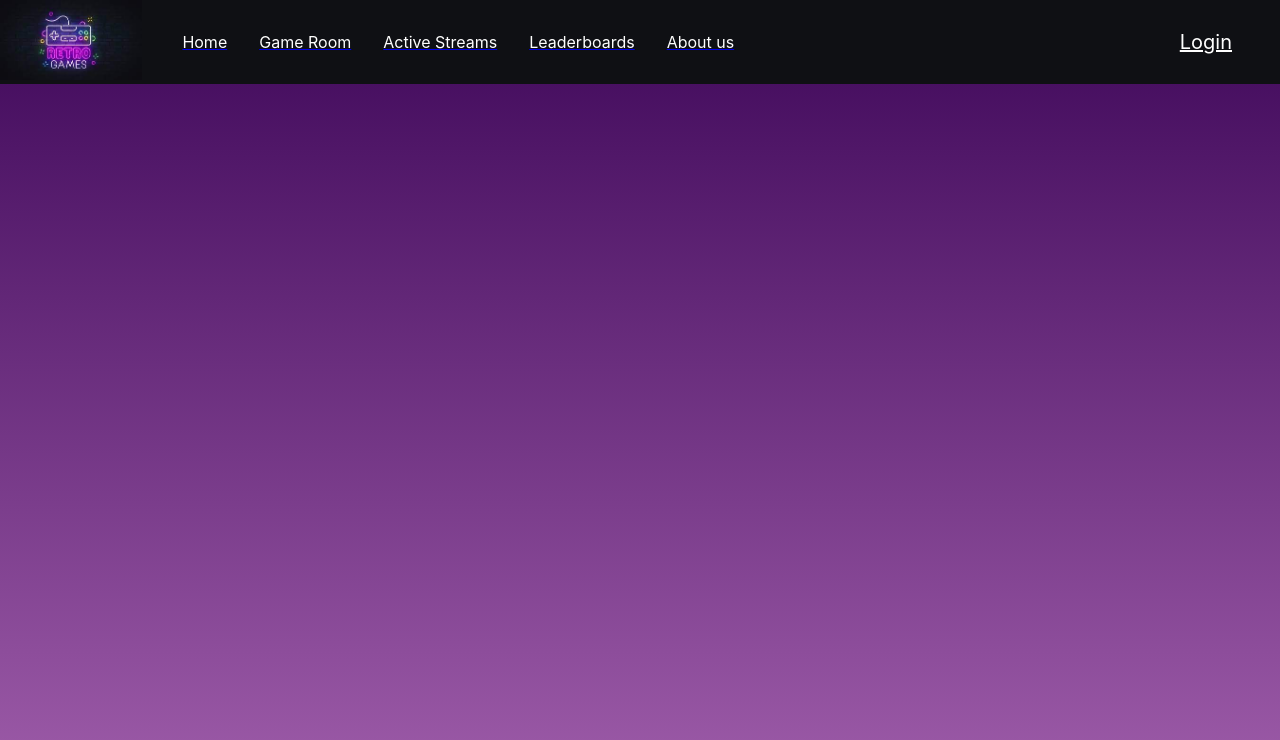
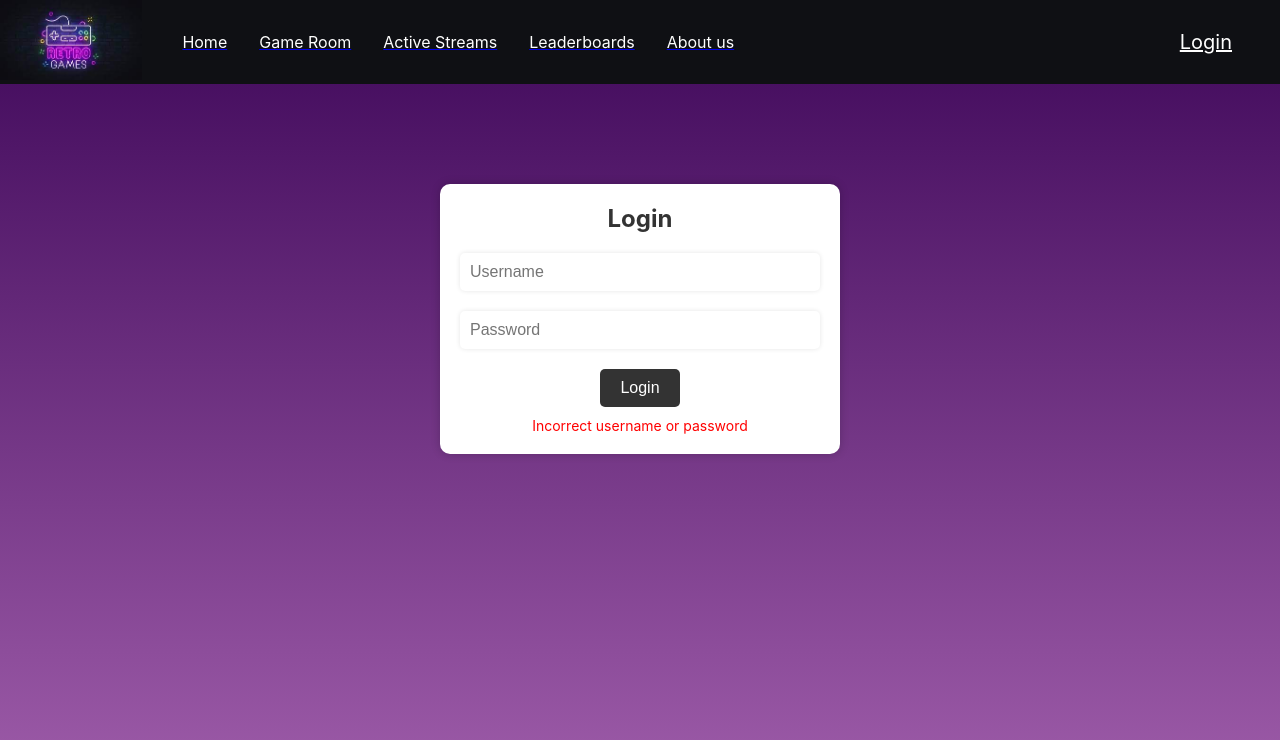
Before and after one commit to AustinCroucher247/austin-croucher-capstone, a React (Create React App) app: page /Login in a window 1280 px wide. Shown: the top 740 px of the page. Built offline with nearby package versions, Linux system fonts and the light colour scheme.

Commit message:
added login card

```diff
--- a/src/Components/Login/Login.jsx
+++ b/src/Components/Login/Login.jsx
@@ -3,9 +3,18 @@ import Header from '../Header/Header';
 
 function Login() {
     return (
-        <div>
+        <>
             <Header />
-        </div>
+            <div class="card">
+                <h2>Login</h2>
+                <form action="" method="post">
+                    <input type="text" name="username" placeholder="Username" />
+                    <input type="password" name="password" placeholder="Password" />
+                    <input type="submit" value="Login" />
+                    <div class="error">Incorrect username or password</div>
+                </form>
+            </div>
+        </>
     );
 }
 
--- a/src/Components/Login/Login.scss
+++ b/src/Components/Login/Login.scss
@@ -0,0 +1,48 @@
+.card {
+    width: 400px;
+    margin: 100px auto;
+    background-color: #fff;
+    box-shadow: 0 0 10px rgba(0, 0, 0, 0.2);
+    border-radius: 10px;
+    padding: 20px;
+    box-sizing: border-box;
+    text-align: center;
+}
+
+h2 {
+    margin: 0 0 20px 0;
+    color: #333;
+}
+
+input[type="text"],
+input[type="password"] {
+    width: 100%;
+    padding: 10px;
+    margin-bottom: 20px;
+    border: none;
+    border-radius: 5px;
+    box-shadow: 0 0 5px rgba(0, 0, 0, 0.1);
+    box-sizing: border-box;
+    font-size: 16px;
+}
+
+input[type="submit"] {
+    background-color: #333;
+    color: #fff;
+    padding: 10px 20px;
+    border: none;
+    border-radius: 5px;
+    cursor: pointer;
+    font-size: 16px;
+    transition: all 0.3s ease-in-out;
+}
+
+input[type="submit"]:hover {
+    background-color: #666;
+}
+
+.error {
+    color: red;
+    font-size: 14px;
+    margin-top: 10px;
+}
```
